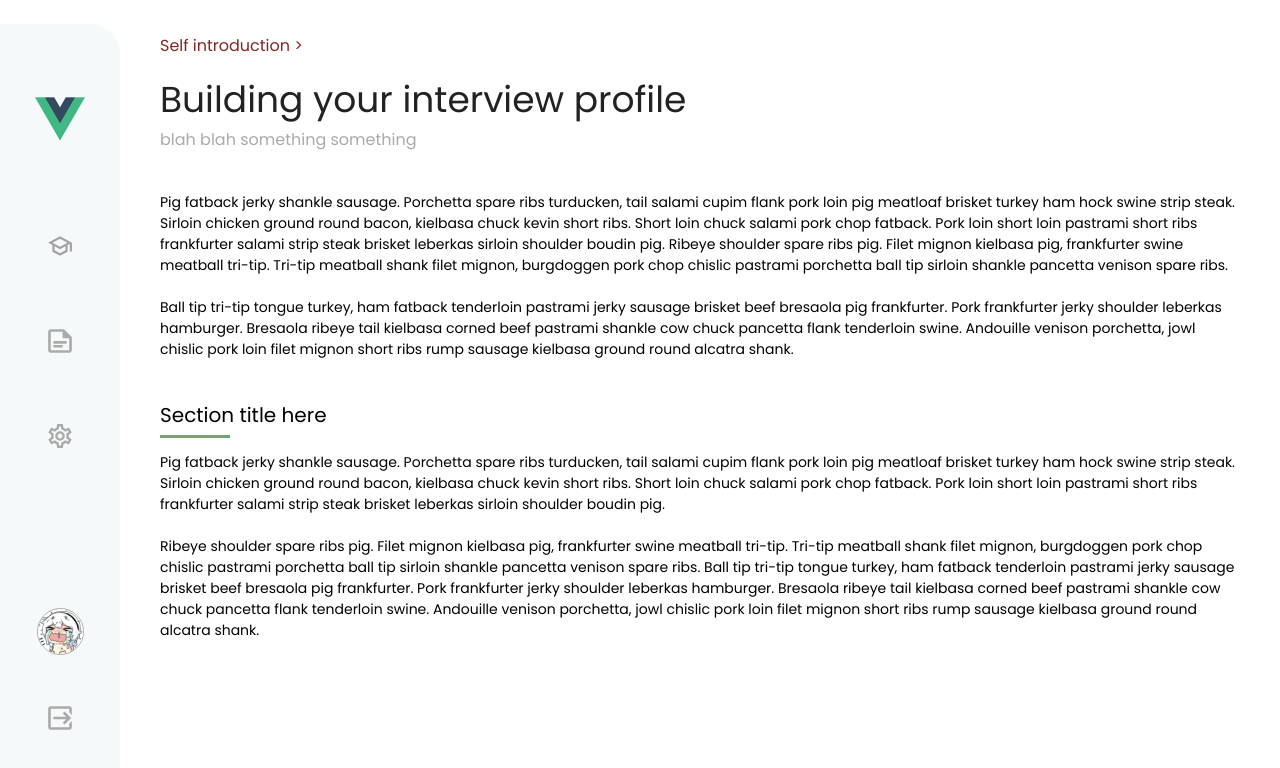
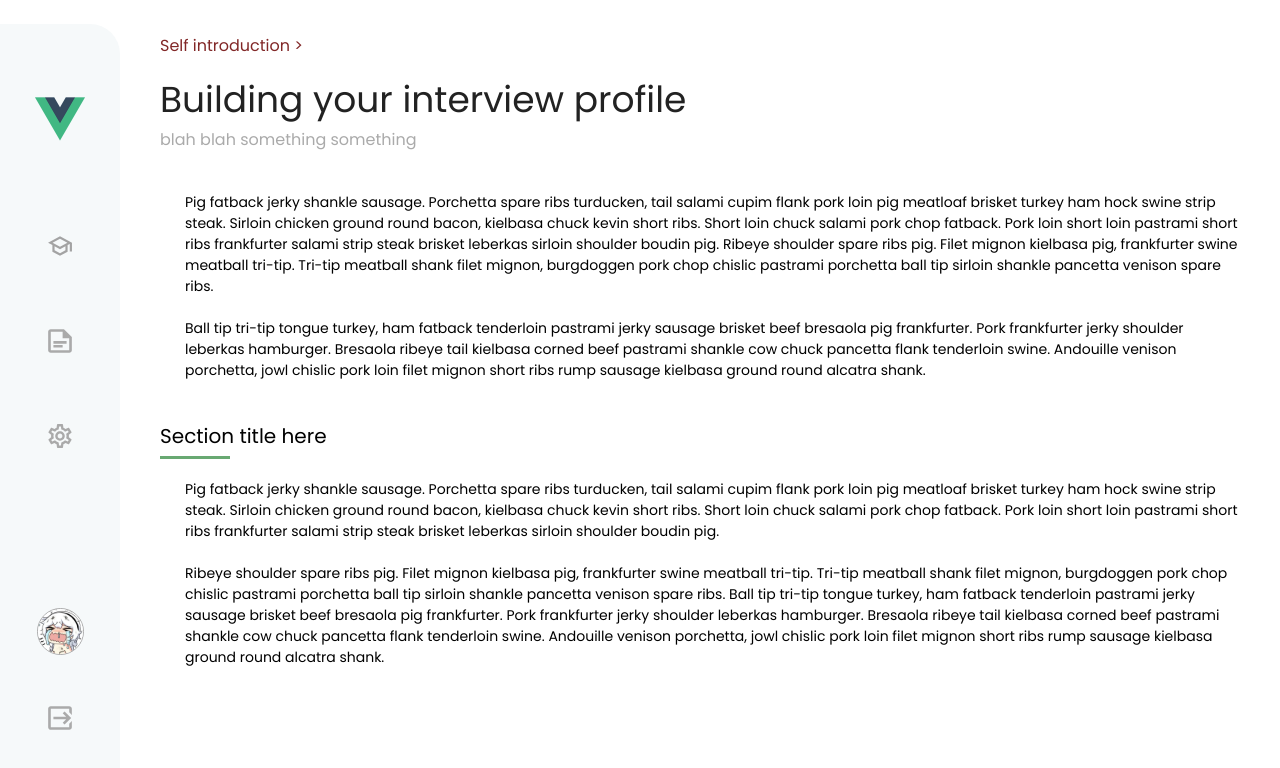
Before and after one commit to p4p-51/jubilant-octo-funicular, a Vue app in the folder frontend/: page /lecture in a window 1280 px wide. Shown: the top 768 px of the page. Built offline with nearby package versions, Linux system fonts and the light colour scheme.

Commit message:
fix indent of paragraphs

```diff
--- a/frontend/src/assets/css/theme.scss
+++ b/frontend/src/assets/css/theme.scss
@@ -14,3 +14,5 @@ $c-grey-light: #ddd;
 $f-poppins: 'Poppins', sans-serif;
 
 $animation: 0.2s ease;
+
+$m-p-indent: 25px;
--- a/frontend/src/components/SectionParagraph.vue
+++ b/frontend/src/components/SectionParagraph.vue
@@ -13,6 +13,9 @@
 
 p {
   font-size: 14px;
+
+  margin-top: 20px;
+  margin-left: $m-p-indent;
 }
 </style>
 
--- a/frontend/src/components/TitleBlock.vue
+++ b/frontend/src/components/TitleBlock.vue
@@ -39,6 +39,8 @@
   p {
     margin-top: 40px;
     font-size: 14px;
+
+    margin-left: $m-p-indent;
   }
 }
 </style>
```
